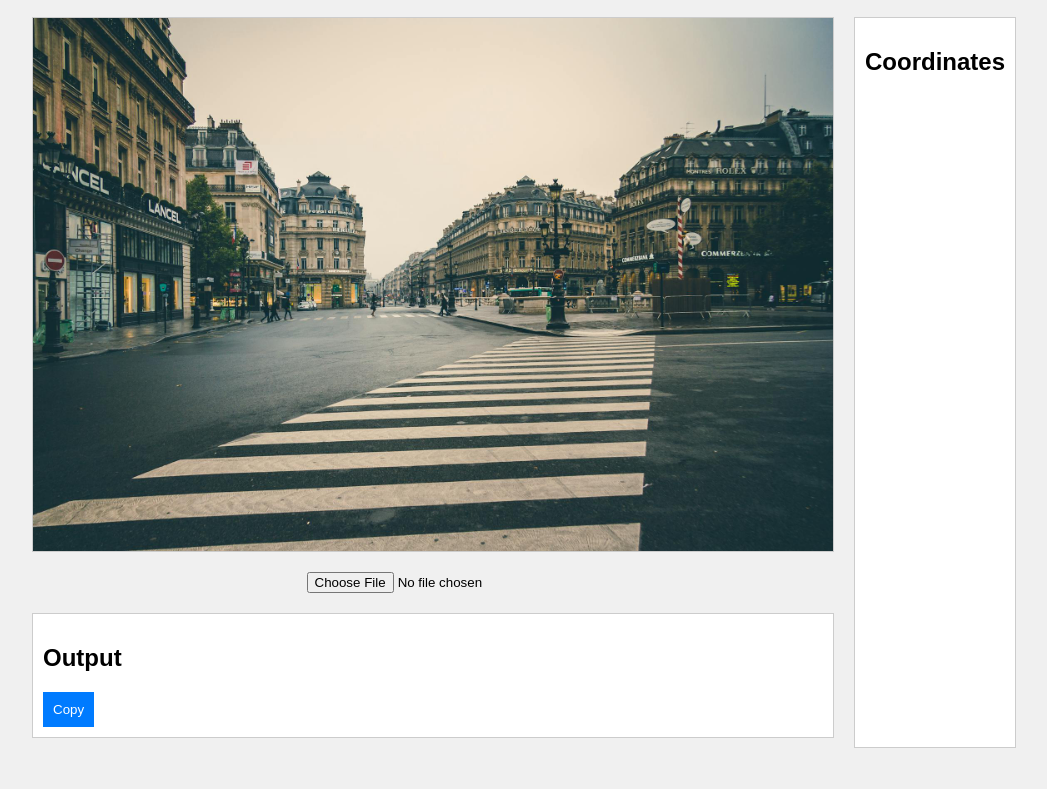
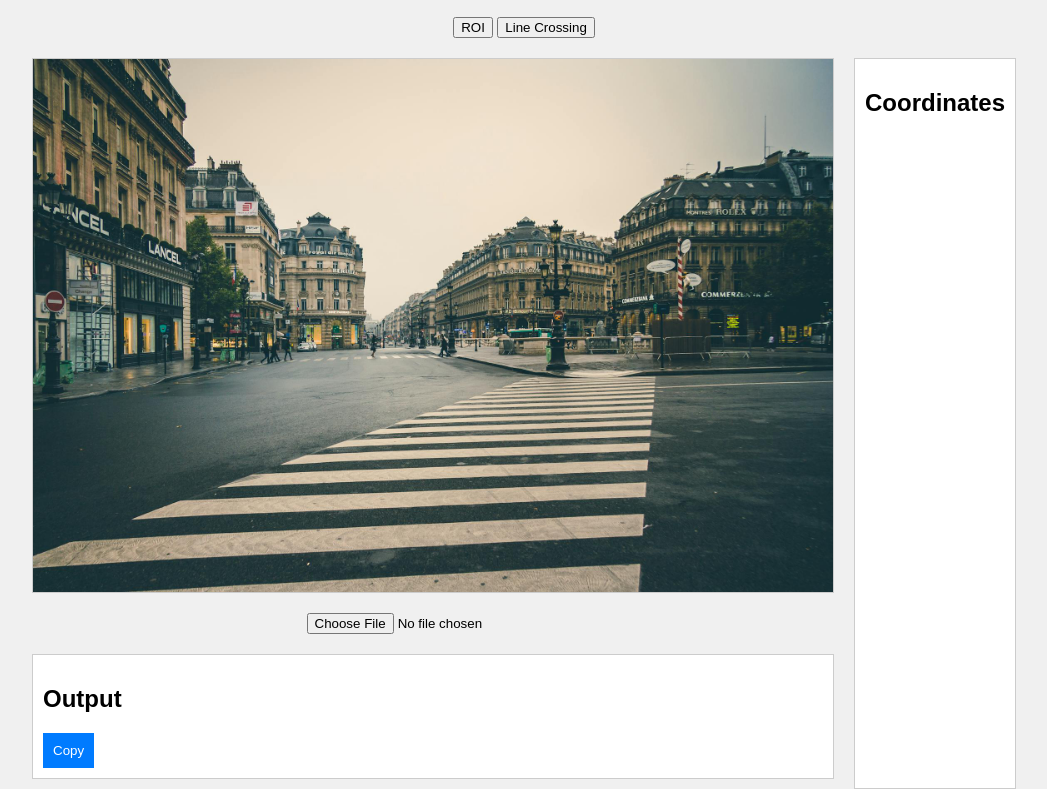
Before and after one commit to dan-nicholls/nvdsanalytics-tool, a website: page public/index.html in a window 1280 px wide. Shown: the part 80-869 px from the top of the page, without its empty margins (8-1055 px from the left). Before the commit the page ends 828 px from the top, so only its background shows below. Drawn offline with Linux system fonts and the light colour scheme.

Commit message:
feat: add mode control buttons for ROI and Line Crossing

```diff
--- a/public/index.html
+++ b/public/index.html
@@ -14,6 +14,10 @@
     <div id="appContainer">
       <div id="titleContainer">
         <h1>NVDS Analytics Tool</h1>
+      </div>
+      <div id="modeControls">
+        <button id="roiModeButton">ROI</button>
+        <button id="lcModeButton">Line Crossing</button>
       </div>
       <canvas id="imgCanvas"></canvas>
       <div id="imgControls">
--- a/public/styles.css
+++ b/public/styles.css
@@ -18,6 +18,7 @@ h1 {
   display: grid;
   grid-template-areas:
     "title title"
+    "modeControls modeControls"
     "canvas coords"
     "controls coords"
     "output coords";
@@ -40,6 +41,11 @@ h1 {
 
 #imgControls {
   grid-area: controls;
+  text-align: center;
+}
+
+#modeControls {
+  grid-area: modeControls;
   text-align: center;
 }
 
```
